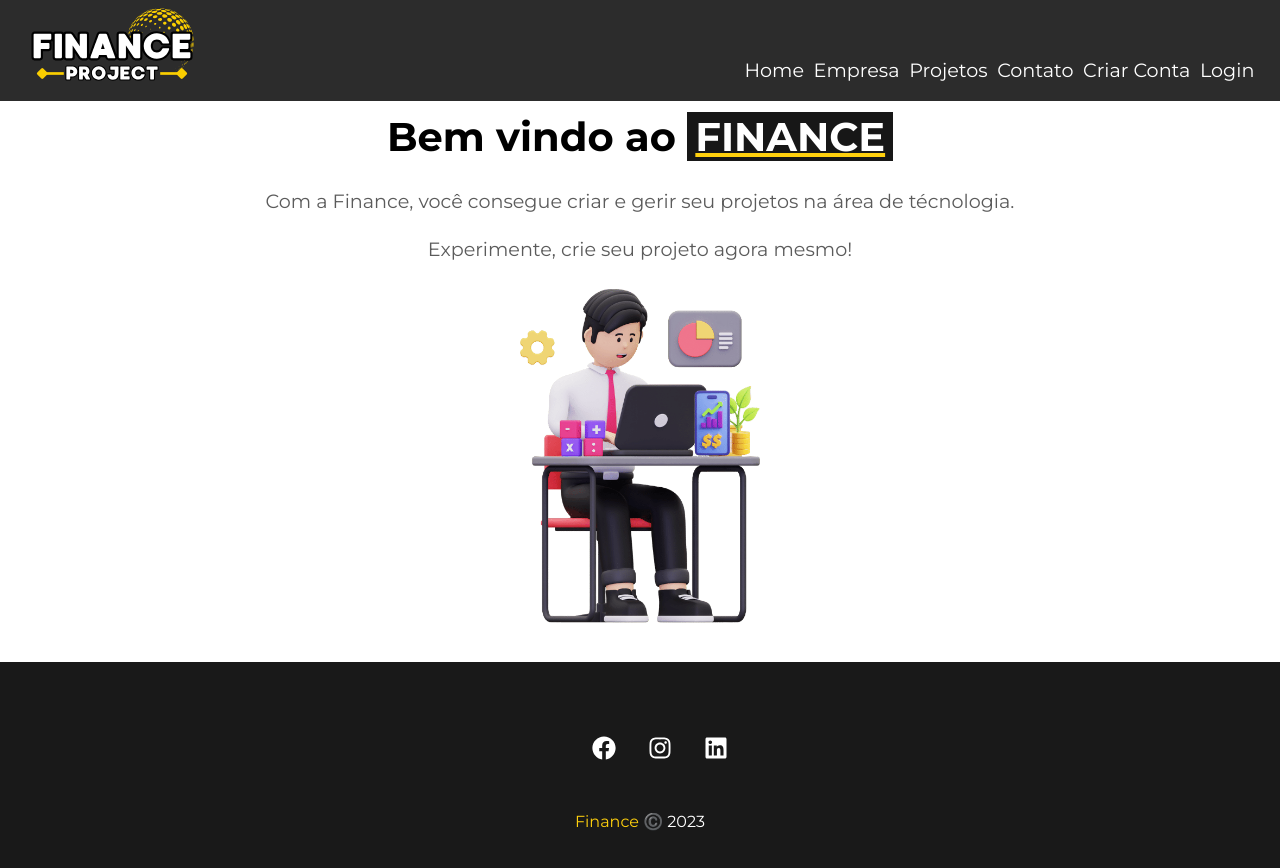
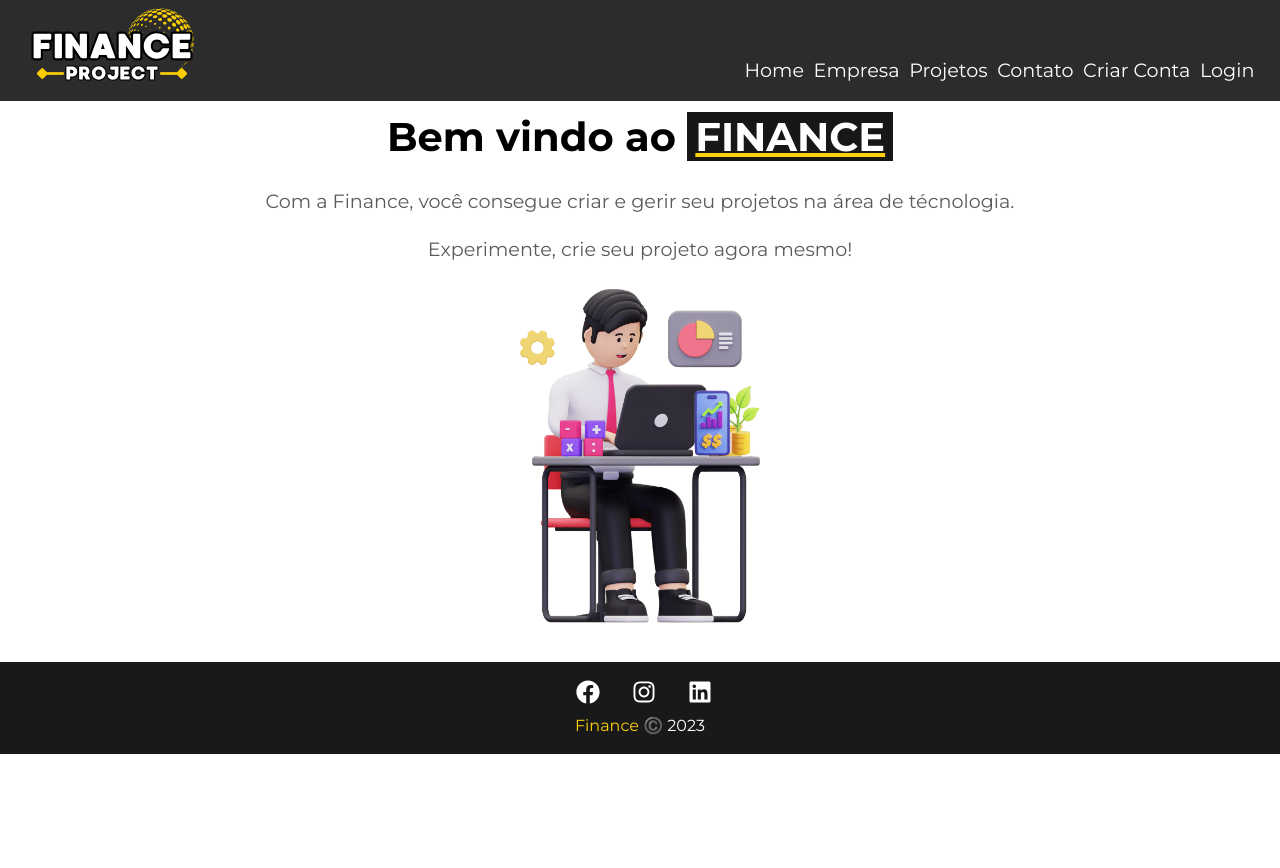
Before and after one commit to GSBarros17/FinanceProject, a React (Vite) app: page / in a window 1280 px wide. Shown: the top 868 px of the page. Built offline with nearby package versions, Linux system fonts and the light colour scheme.

Commit message:
ajuste css footer

```diff
--- a/src/components/Footer.module.css
+++ b/src/components/Footer.module.css
@@ -1,19 +1,21 @@
 .footer{
     background-color: #191919;
     color: #FFFFFF;
-    padding: 2rem;
+    padding: 1rem;
     text-align: center;
 }
 
 .socialMedia{
     display: flex;
     font-size: 1.5rem;
+    margin: 0;
     justify-content: center;
+    align-items: center;
     list-style-type: none;
 }
 
 .socialMedia li{
-    margin: 1rem;
+    margin-right: 2rem;
     cursor: pointer;
 }
 
@@ -22,7 +24,7 @@
 }
 
 .text{
-    margin-top: 1rem;
+    margin: 0;
 }
 
 .text span{
```
